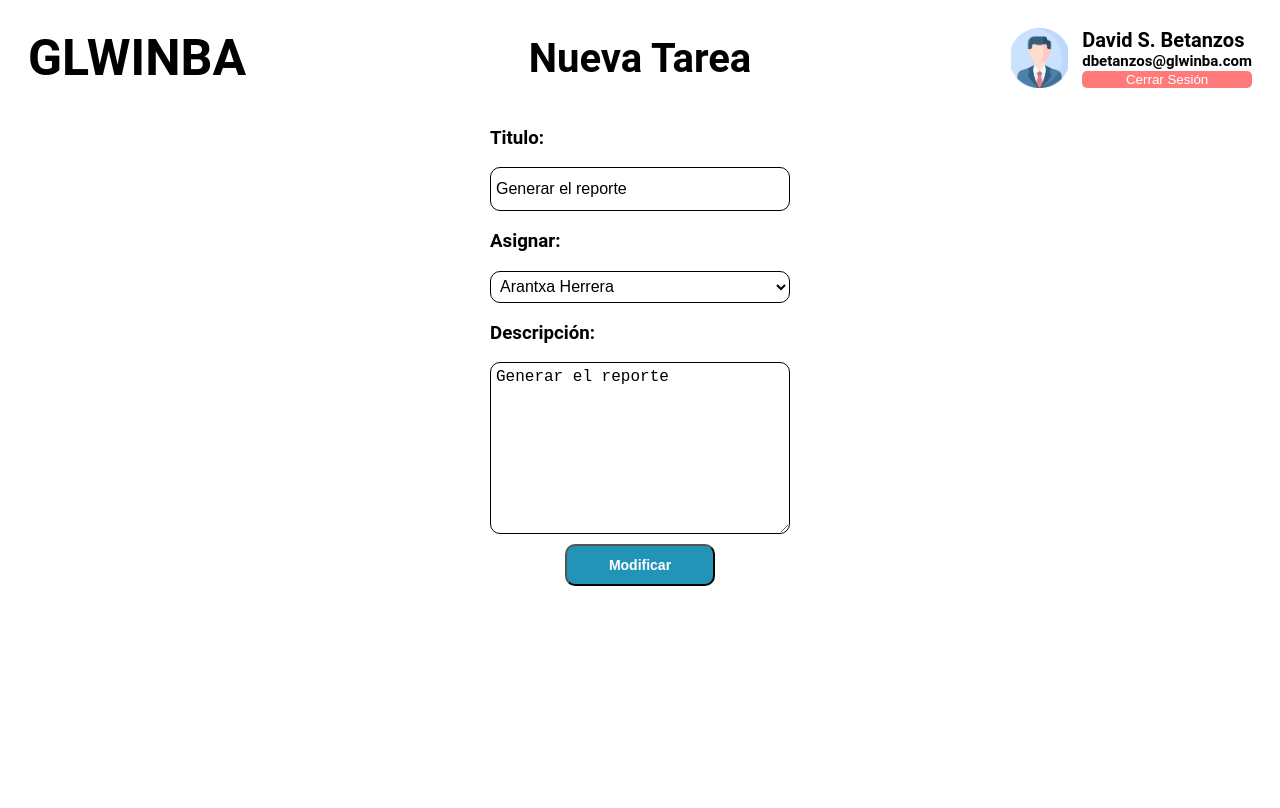
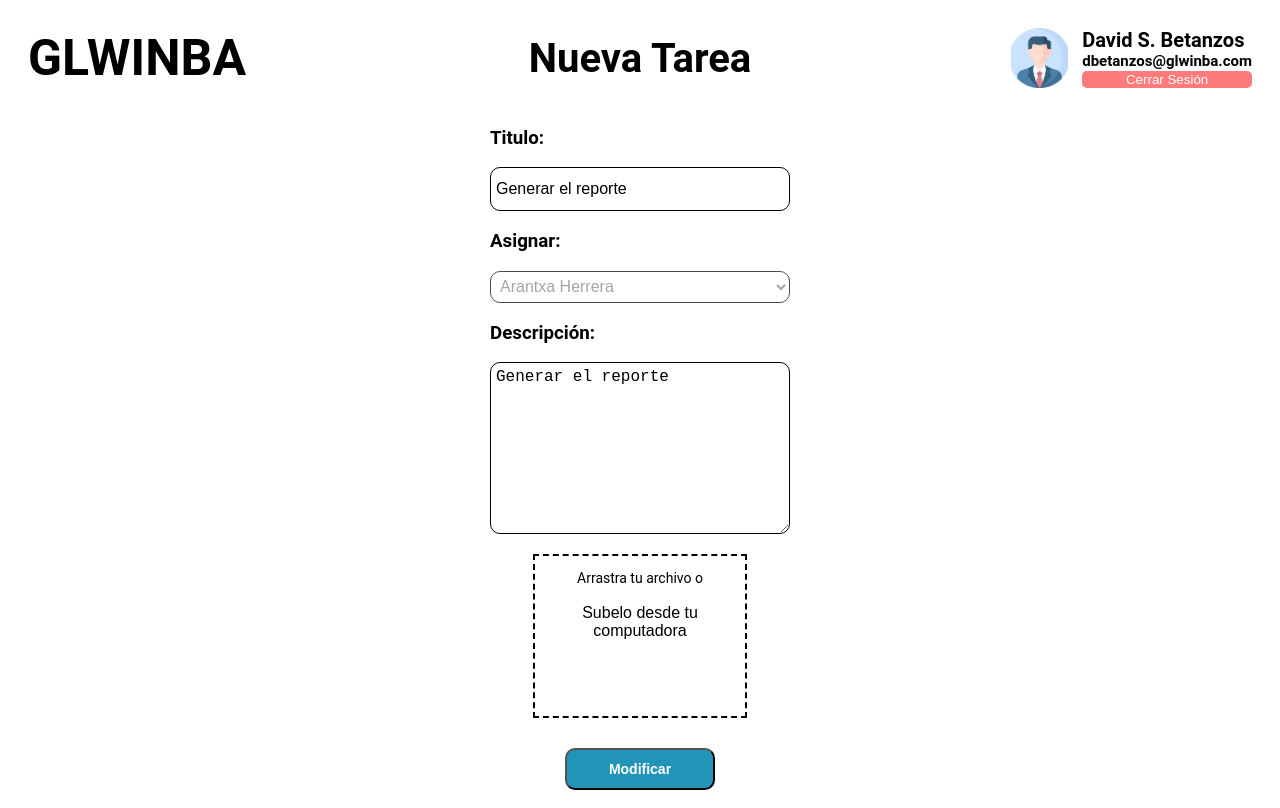
Before and after one commit to abliberty7692/prueba_tecnica_2, a React (Create React App) app: page / in a window 1280 px wide. Built offline with nearby package versions, Linux system fonts and the light colour scheme.

Commit message:
Todos los componentes terminados

```diff
--- a/src/App.js
+++ b/src/App.js
@@ -7,7 +7,7 @@ function App() {
   return (
     <div className="App">
     <Header title="Nueva Tarea" uname="David S. Betanzos" mail="dbetanzos@glwinba.com"/>
-    <TaksDescription title="Generar el reporte" employee_key={3} description="Generar el reporte" employees={["Arantxa Herrera", "David Betanzos", "Alan Fernandez", "Esteban Avelar", "Cynthia Fonseca"]}/>
+    <TaksDescription title="Generar el reporte" employee_key={3} description="Generar el reporte" employees={["Arantxa Herrera", "David Betanzos", "Alan Fernandez", "Esteban Avelar", "Cynthia Fonseca"]} selectedFile={null}/>
     </div>
   );
 }
--- a/src/components/TaskDescription.css
+++ b/src/components/TaskDescription.css
@@ -37,6 +37,85 @@
     font-weight: 700;
     font-size: 14px;
     color: #FFFFFF;
-    background-color: #2294B8;
     align-self: center;
 }
+
+.save {
+    background-color: #66cc00;
+}
+
+.modify {
+    background-color: #2294B8;
+}
+
+.dnd_file {
+    width: 70%;
+    height: 20vh;
+    margin: 20px auto;
+    border: 2px dashed #000000;
+    text-align: center;
+}
+
+#input-file-upload {
+    display: none;
+    width: 100%;
+    height: 100%;
+}
+
+.dnd_text {
+    font-size: 14px;
+}
+
+.upload-button {
+    cursor: pointer;
+    padding: 0.25rem;
+    font-size: 1rem;
+    border: none;
+    background-color: transparent;
+}
+
+.upload-button:hover {
+    text-decoration-line: underline;
+  }
+
+.no_display {
+    display: none;
+}
+
+.selected_file {
+    height: 40px;
+    width: 90%;
+    display: grid;
+    grid-template-areas:
+        "a b b"
+        "a c d";
+    row-gap: 3px;
+    border-radius: 10px;
+    border: 1px solid #000000;
+    margin: 20px auto;
+    padding: 10px;
+    justify-self: center;
+    align-self: center;
+}
+
+.file-img {
+    grid-area: a;
+    width: 40px;
+    margin: 3px;
+}
+
+.file-name {
+    grid-area: b;
+    font-size: 14px;
+    margin: 3px;
+}
+
+.file-type {
+    grid-area: c;
+    margin: 3px;
+}
+
+.file-size {
+    grid-area: d;
+    margin: 3px;
+}
--- a/src/components/TaskDescription.jsx
+++ b/src/components/TaskDescription.jsx
@@ -1,5 +1,6 @@
 import React from "react";
 import './TaskDescription.css';
+import fileimg from '../assets/files.png';
 
 class TaskDescription extends React.Component {
 
@@ -9,11 +10,16 @@ class TaskDescription extends React.Component {
             title: this.props.title,
             employee_key: this.props.employee_key,
             description: this.props.description,
-            modify: false
+            modify: false,
+            selectedFile: this.props.selectedFile,
+            isSelectedFile: this.props.selectedFile!==null
         }
         this.setTitle = this.setTitle.bind(this);
         this.setEmployeeKey = this.setEmployeeKey.bind(this);
         this.setDescription = this.setDescription.bind(this);
+        this.save_changes = this.save_changes.bind(this);
+        this.modify_data = this.modify_data.bind(this);
+        this.getDropedFiles = this.getDropedFiles.bind(this);
     }
 
     setTitle(e) {
@@ -37,34 +43,80 @@ class TaskDescription extends React.Component {
         })
     }
 
+    save_changes() {
+        console.log("Saved")
+    }
+
+    modify_data() {
+        this.setState({
+            modify: true
+        })
+    }
+
+    getDropedFiles(e) {
+        e.preventDefault();
+        e.stopPropagation();
+        if(e.dataTransfer.files && e.dataTransfer.files[0]) {
+            this.setState({
+                selectedFile: e.dataTransfer.files[0],
+                isSelectedFile: true
+            })
+        }
+    }
+
     render() {
-        const employees_list=this.props.employees.map((employee, key)=>{
+        const employees_list=this.props.employees.map((employee, k)=>{
             return <option key={employee}>{employee}</option>
         })
+        let submit_button = null;
         if(this.state.modify) {
-            let submit_button = <button className="submit save" type="submit">Guardar</button>
+            submit_button = <button className="submit save" onClick={this.save_changes}>Guardar</button>
+        } else {
+            submit_button = <button className="submit modify" onClick={this.modify_data}>Modificar</button>
         }
+        let file_data = null;
+        if(this.state.isSelectedFile) {
+                    file_data = <div className="selected_file">
+                    <img className="file-img" src={fileimg} alt="file"/>
+                    <p className="file-name">{this.state.selectedFile.name}</p>
+                    <p className="file-type">{this.state.selectedFile.type}</p>
+                    <p className="file-size">{this.state.selectedFile.size}</p>
+                  </div>
+        } else { file_data = null}
         return <div className="TaskDescription">
             <form className='nt_form'>
                 <div className="form_field">
                     <h3>Titulo:</h3>
-                        <input className="input" type="text" name='title' defaultValue={this.props.title} onChange={this.setTitle} ></input>
+                        <input className="input" type="text" readOnly={!this.state.modify} name='title' defaultValue={this.props.title} onChange={this.setTitle} ></input>
                 </div>
                 <div className="form_field">
                     <h3>Asignar:</h3>
-                        <select className="input" onChange={this.setEmployeeKey} defaultValue={employees_list[this.props.employee_key]}>
+                        <select disabled={!this.state.modify} className="input" onChange={this.setEmployeeKey} defaultValue={employees_list[this.props.employee_key]}>
                             {employees_list}
                         </select>
                 </div>
                 <div className="form_field">
                     <h3>Descripción:</h3>
-                        <textarea className="input description" defaultValue={this.props.description} onChange={this.setDescription} >
+                        <textarea className="input description" readOnly={!this.state.modify} defaultValue={this.props.description} onChange={this.setDescription} >
                         </textarea>
                 </div>
+                <div className={"dnd_file "+(this.state.isSelectedFile? "no_display":"")} >
+                    <input type="file" readOnly={!this.state.modify} id="input-file-upload" onChange={e=>{console.log("Hola")}} multiple={true} />
+                    <label id="label-file-upload" htmlFor="input-file-upload" onDragOver={e=>{
+                        e.preventDefault();
+                        e.stopPropagation();
+                    }} onDrop={this.state.modify?this.getDropedFiles:null}>
+                        <div>
+                            <p className="dnd_text">Arrastra tu archivo o </p>
+                                <button className="upload-button">Subelo desde tu computadora</button>
+                        </div>
+                    </label>
+                </div>
+                {file_data}
+            </form>
                 <div className="form_field">
-                    <button className="submit" type="submit">{this.state.modify?"Guardar": "Modificar"}</button>
+                    {submit_button}
                 </div>
-            </form>
         </div>
     }
 }
```
Also changed, not shown: src/assets/files.png (added).
